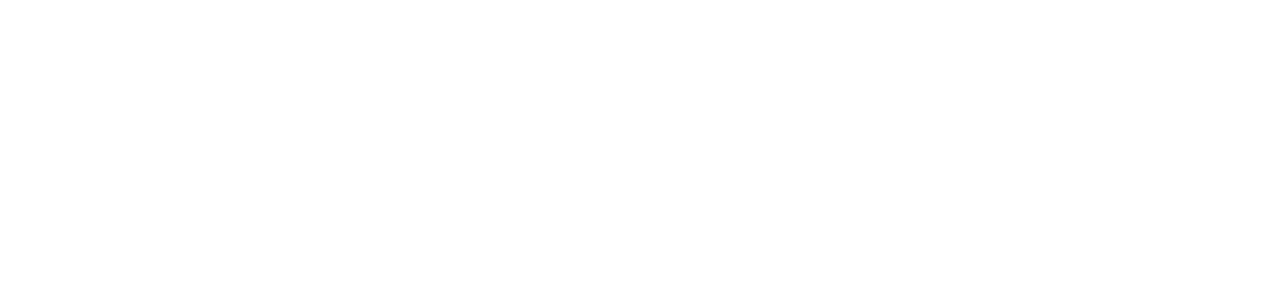
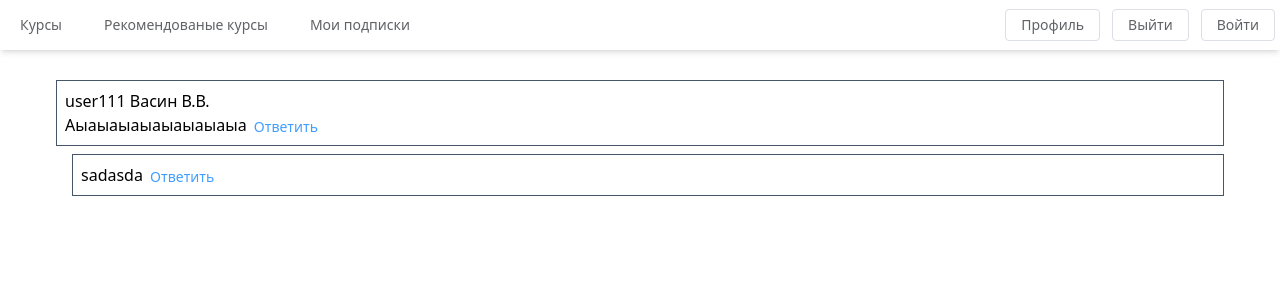
Before and after one commit to mishacollins7300/diplom, a Vue app: page /creator/video in a window 1280 px wide. Before the commit this address had no page. Shown: the top 300 px of the page. Built offline with nearby package versions, Linux system fonts and the light colour scheme; sample sign-in values are in the browser's storage.

Commit message:
Компонент комментариев

```diff
--- a/src/app/route/route.js
+++ b/src/app/route/route.js
@@ -7,6 +7,7 @@ import MySubscribesPage from '@/page/MySubscribesPage'
 import CursePage from "@/page/CursePage";
 import CreateGroup from "@/page/creator/CreateGroup";
 import UserGroup from "@/page/creator/UserGroup";
+import VideoView from "@/page/creator/VideoView";
 
 const routes = [
     {
@@ -51,8 +52,16 @@ const routes = [
     },
     {
         path: '/creator/create-group',
-        name: 'create-groupe',
+        name: 'creator',
         component: CreateGroup,
+        meta: {
+            layout: 'CreatorLayout'
+        }
+    },
+    {
+        path: '/creator/video',
+        name: 'video',
+        component: VideoView,
         meta: {
             layout: 'CreatorLayout'
         }
--- /dev/null
+++ b/src/components/CommentComponent.vue
@@ -0,0 +1,44 @@
+<template>
+  <div>
+    <div class="border border-solid border-slate-600">
+      <div class="p-2">
+        <div>
+          <p>{{props.comment.user}}</p>
+        </div>
+        {{props.comment?.text}}
+        <el-button
+            type="primary"
+            link
+        >
+          Ответить
+        </el-button>
+      </div>
+    </div>
+    <div
+        class="ml-4 mt-2"
+        v-if="props.comment?.comments">
+      <CommentComponent
+          v-for="(child, index) in props.comment?.comments"
+          :comment="child"
+          :key="index"
+      >
+      </CommentComponent>
+    </div>
+  </div>
+</template>
+
+<script setup>
+import { defineProps } from 'vue'
+import CommentComponent from '@/components/CommentComponent'
+
+const props = defineProps({
+  comment: {
+    type: Object,
+    default: () => {}
+  }
+})
+</script>
+
+<style scoped>
+
+</style>
--- /dev/null
+++ b/src/page/creator/PlaylistView.vue
@@ -0,0 +1,11 @@
+<template>
+  <div></div>
+</template>
+
+<script setup>
+
+</script>
+
+<style scoped>
+
+</style>
--- /dev/null
+++ b/src/page/creator/VideoView.vue
@@ -0,0 +1,27 @@
+<template>
+  <div v-for="(comm, index) in comments" :key="index">
+    <CommentComponent :comment="comm"></CommentComponent>
+  </div>
+</template>
+
+<script setup>
+import CommentComponent from '@/components/CommentComponent'
+const comments = [
+  {
+    "text": "Аыаыаыаыаыаыаыаыа",
+    "creation_date": "",
+    "user": "user111 Васин В.В.",
+    "comments": [
+      {
+        "text": "sadasda",
+        "creation_date": "",
+        "user": "",
+      }
+    ]
+  }
+]
+</script>
+
+<style scoped>
+
+</style>
```
